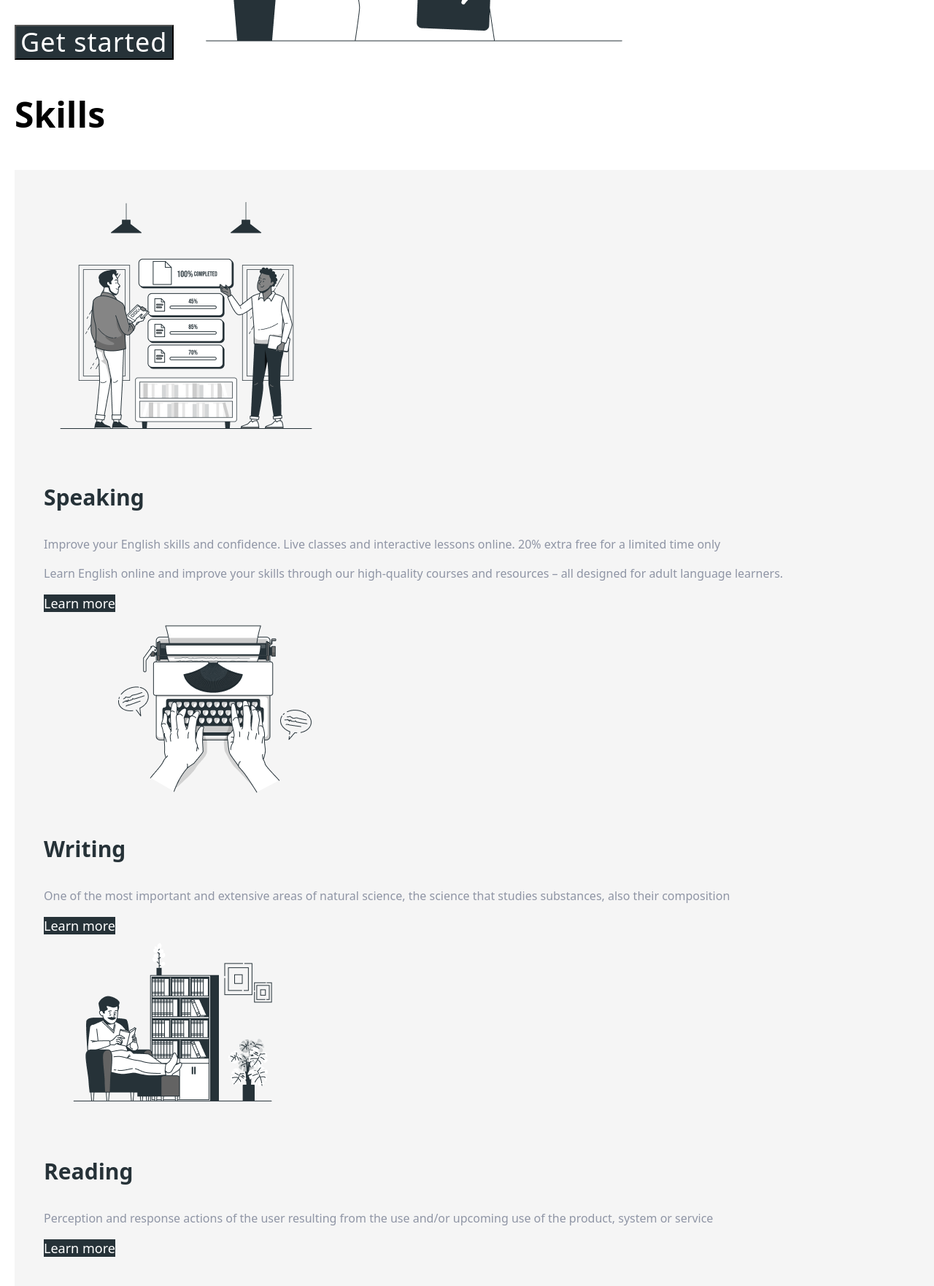
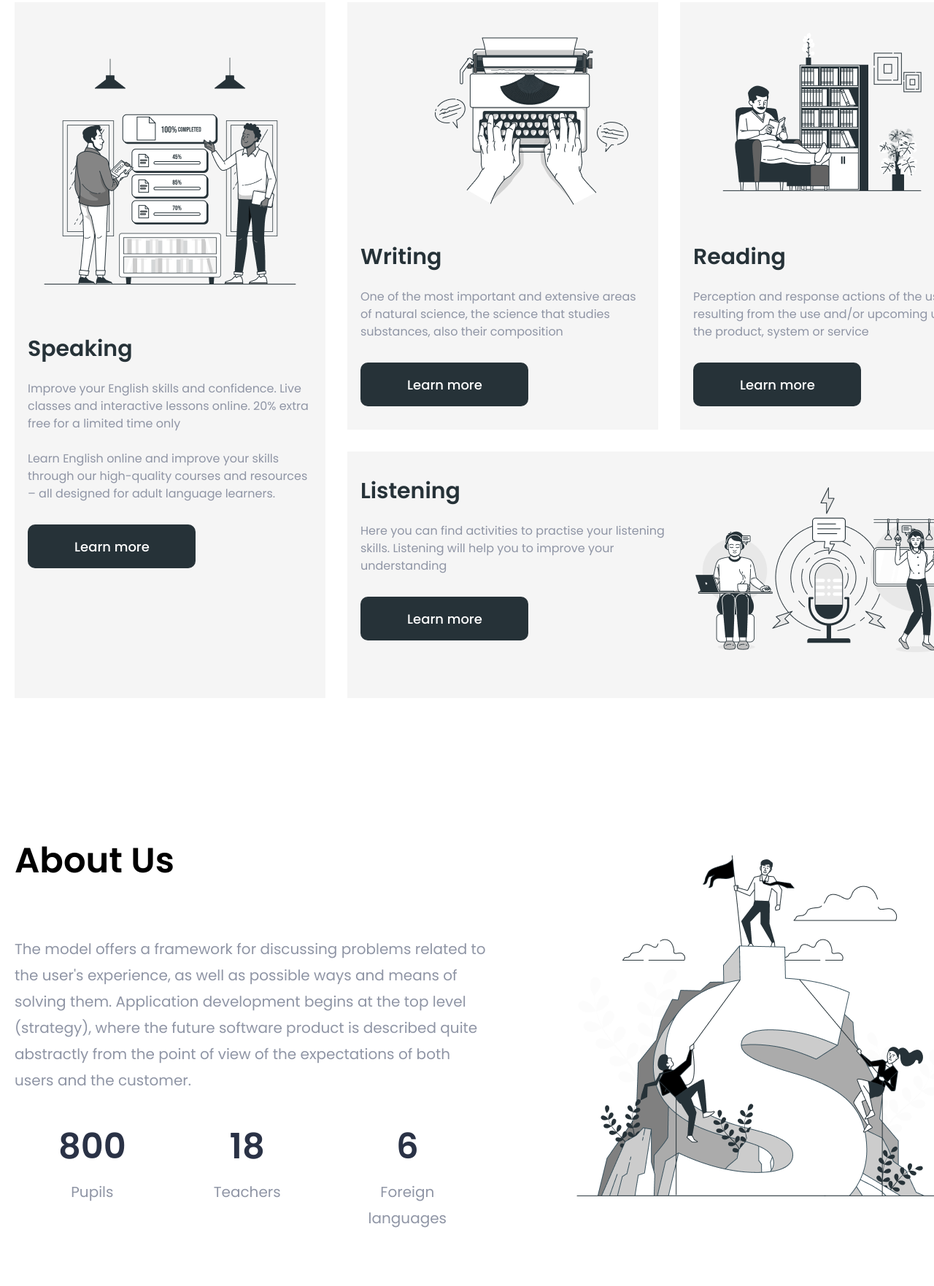
Before and after one commit to mrsDiana/Britlex, a plain HTML site: page index.html in a window 1280 px wide. Shown: the part 1037-2800 px from the top of the page at 73% size. Drawn offline with nearby package versions, Linux system fonts and the light colour scheme.

Commit message:
position section
last section about us

```diff
--- a/css/styles.css
+++ b/css/styles.css
@@ -17,6 +17,15 @@ body{
     color: var(--main-content);
     }
 
+    h1, h2, h3, h4, p, ul {
+        margin: 0;
+        padding: 0;
+    }
+
+    a {
+        display: block;
+    }
+
 .link {
         cursor: default;
         text-decoration: none;
@@ -24,6 +33,7 @@ body{
 
 .list{
         list-style-type: none;
+        padding: 0px;
     }
 
 .container {
@@ -32,6 +42,14 @@ body{
     padding-left: 20px;
     margin-right: auto;
     margin-left: auto;
+}
+
+.section{
+    padding-bottom: 180px;
+}
+
+.header{
+    padding: 55px 0;
 }
 
 .logo {
@@ -52,6 +70,9 @@ body{
     }
 
 .btn-white {
+    margin-left: auto;
+
+
     width: 312px;
     height: 70px;
 
@@ -68,27 +89,45 @@ body{
 
 .heder-item {
     display: flex;
-    justify-content: space-between;
+    align-items: center;
 }
 
 .heder-item .nav {
     display: flex;
+    align-items: center
 }
 
 .nav-item {
     display: flex;
-    margin-left: 228px;
+    margin: 0 0 0 228px;
 }
 .nav-item li:not(:last-child) {
  margin-right: 50px;
 }
+
+.nav-item a{
+display: block;
+}
+
     /* hero */
+
+.header-column{
+    display: flex;
+    justify-content: space-between;
+    align-items: flex-start;
+}
 
 .hero{
     font-size: 24px;
 }
 
-.hero-header {
+.column-first{
+width: 540px;
+}
+
+.hero-title {
+    margin-bottom: 40px;
+
     font-weight: 600;
     font-size: 64px;
     line-height: 1.25;
@@ -96,18 +135,28 @@ body{
     text-transform: capitalize;
 }
 
+.hero-txt {
+    margin-bottom: 60px;
+}
+
 .btn-black {
     text-align: center;
     color: var(--btn);
     background-color: var(--header-link);
+    border-radius: 10px;
 }
 
 .hero .btn-black {
+    width: 426px;
+    height: 100px;
+
     font-size: 36px;
     letter-spacing: 0.03em;
 }
 
-.header {
+.title {
+    margin-bottom: 60px;
+
     font-weight: 600;
     font-size: 48px;
     color: var(--main-header);
@@ -116,8 +165,42 @@ body{
 
 /* skills*/
 
+.skills .title{
+    text-align: center;
+}
+
 .card {
+    display: flex;
+    justify-content: space-between;
+}
+
+.card-vertical {
+    width: 426px;
     background-color: var(--card-color);
+
+}
+
+.card li {
+    padding: 32px 18px ;
+}
+
+
+.card>li,
+.card-two{
+    margin-right: 30px;
+}
+
+
+.cards-column{
+    display: flex;
+    margin-bottom: 30px;
+}
+
+
+.card-horizontal{
+display:flex;
+width: 882px;
+background-color: var(--card-color);
 }
 
 .header-card {
@@ -126,9 +209,33 @@ body{
     color: var(--header-link);
 }
 
+.title-card{
+    margin: 24px 0 20px 0;
+}
+
+.last-title {
+margin-bottom: 20px;
+}
+
+.firs-paragraph {
+    margin-bottom: 24px;
+}
+
 .skills .btn-black {
+    margin-top: 30px;
+    padding: 17px 63px 16px 64px;
+    width: 230px;
+    height: 60px;
+
+
+
     font-weight: 500;
     font-size: 18px;
+}
+
+.center-link {
+text-align: center;
+width: 100%;
 }
 
 /* about us*/
@@ -146,6 +253,27 @@ line-height: 1.8;
 
 .category {
     font-size: 20px;
+}
+
+.about-column {
+    display: flex;
+    justify-content: space-between;
+    align-items: flex-start;
+}
+
+.checklist {
+    display: flex;
+    justify-content: space-around;
+    margin-top: 30px;
+}
+
+.checklist p{
+    display: block;
+    text-align: center;
+}
+
+.about-first{
+    width: 652px;
 }
 
 .header-pricing{
--- a/index.html
+++ b/index.html
@@ -5,11 +5,11 @@
     <meta http-equiv="X-UA-Compatible" content="IE=edge" />
     <meta name="viewport" content="width=<device-width>, initial-scale=1.0" />
     <title>Britlex</title>
-    <link rel="stylesheet" href="./css/styles.css" />
     <link
       rel="stylesheet"
       href="https://cdnjs.cloudflare.com/ajax/libs/modern-normalize/1.1.0/modern-normalize.min.css"
     />
+    <link rel="stylesheet" href="./css/styles.css" />
     <link rel="preconnect" href="https://fonts.googleapis.com" />
     <link rel="preconnect" href="https://fonts.gstatic.com" crossorigin />
     <link
@@ -18,7 +18,7 @@
     />
   </head>
   <body>
-    <header>
+    <header class="header">
       <div class="heder-item container">
         <nav class="nav">
           <a class="logo link" href="#"><span class="brit">Brit</span>lex </a>
@@ -35,21 +35,23 @@
     </header>
 
     <main>
-      <section class="hero" id="home">
-        <div class="container">
-          <h1 class="hero-header">
+      <section class="hero section" id="home">
+        <div class="header-column container">
+          <div class="column-first">
+            <h1 class="hero-title">
               Learn <br />
               Any Foreign <br />
-            <svg>
+              Language
+              <!-- <svg>
               <use href="./img/symbol-defs.svg#icon-lamp"></use>
-            </svg>
-            Language
+            </svg> -->
             </h1>
-          <p>
-            With our teachers who write a program for each student, you will be
-            able to make your first sketch after the first lesson.
+            <p class="hero-txt">
+              With our teachers who write a program for each student, you will
+              be able to make your first sketch after the first lesson.
             </p>
             <button class="btn-black" type="button">Get started</button>
+          </div>
           <img
             src="./img/img1.png"
             alt="The girl listens to audio recordings in different languages"
@@ -57,18 +59,18 @@
           />
         </div>
       </section>
-      <section class="skills" id="skills">
+      <section class="skills section" id="skills">
         <div class="container">
-          <h2 class="header">Skills</h2>
+          <h2 class="title">Skills</h2>
           <ul class="card list">
-            <li>
+            <li class="card-vertical">
               <img
                 src="./img/img2.png"
                 alt="Two boys are speaking "
                 width="390"
               />
-              <h3 class="header-card">Speaking</h3>
-              <p>
+              <h3 class="header-card title-card">Speaking</h3>
+              <p class="firs-paragraph">
                 Improve your English skills and confidence. Live classes and
                 interactive lessons online. 20&#x00025; extra free for a limited
                 time only
@@ -80,9 +82,11 @@
               </p>
               <a class="btn-black link" href="">Learn more</a>
             </li>
-            <li>
+            <div>
+              <div class="cards-column">
+                <li class="card-vertical card-two">
                   <img src="./img/img3.png" alt="Typewriter" width="390" />
-              <h3 class="header-card">Writing</h3>
+                  <h3 class="header-card title-card">Writing</h3>
                   <p>
                     One of the most important and extensive areas of natural
                     science, the science that studies substances, also their
@@ -90,47 +94,55 @@
                   </p>
                   <a class="btn-black link" href="">Learn more</a>
                 </li>
-            <li>
+                <li class="card-vertical">
                   <img
                     src="./img/img4.png"
                     alt="A man is reading a book"
                     width="390"
                   />
-              <h3 class="header-card">Reading</h3>
+                  <h3 class="header-card title-card">Reading</h3>
                   <p>
-                Perception and response actions of the user resulting from the
-                use and/or upcoming use of the product, system or service
+                    Perception and response actions of the user resulting from
+                    the use and/or upcoming use of the product, system or
+                    service
                   </p>
                   <a class="btn-black link" href="">Learn more</a>
                 </li>
-            <li>
-              <h3 class="header-card">Listening</h3>
+              </div>
+
+              <li class="card-horizontal">
+                <div>
+                  <h3 class="header-card last-title">Listening</h3>
                   <p>
-                Here you can find activities to practise your listening skills.
-                Listening will help you to improve your understanding
+                    Here you can find activities to practise your listening
+                    skills. Listening will help you to improve your
+                    understanding
                   </p>
                   <a class="btn-black link" href="">Learn more</a>
+                </div>
                 <img
                   src="./img/img5.png"
                   alt="People listen to music"
                   width="408"
                 />
               </li>
+            </div>
           </ul>
         </div>
       </section>
-      <section class="about" id="about">
-        <div class="container">
-          <h2 class="header">About Us</h2>
+      <section class="about section" id="about">
+        <div class="container about-column">
+          <div class="about-first">
+            <h2 class="title">About Us</h2>
             <p>
-            The model offers a framework for discussing problems related to the
-            user's experience, as well as possible ways and means of solving
-            them. Application development begins at the top level (strategy),
-            where the future software product is described quite abstractly from
-            the point of view of the expectations of both users and the
-            customer.
+              The model offers a framework for discussing problems related to
+              the user's experience, as well as possible ways and means of
+              solving them. Application development begins at the top level
+              (strategy), where the future software product is described quite
+              abstractly from the point of view of the expectations of both
+              users and the customer.
             </p>
-          <ul class="list">
+            <ul class="list checklist">
               <li>
                 <p class="number">800</p>
                 <p class="category">Pupils</p>
@@ -141,15 +153,19 @@
               </li>
               <li>
                 <p class="number">6</p>
-              <p class="category">Foreign languages</p>
+                <p class="category">
+                  Foreign <br />
+                  languages
+                </p>
               </li>
             </ul>
+          </div>
           <img src="./img/img6.png" alt="" />
         </div>
       </section>
-      <section id="pricing">
+      <section id="pricing section">
         <div class="container">
-          <h2 class="header">Pricing</h2>
+          <h2 class="title">Pricing</h2>
           <ul class="list">
             <li class="pricing-card">
               <img src="./img/img7.png" alt="Girl with laptop" width="426" />
@@ -196,7 +212,7 @@
       </section>
       <section id="contacts">
         <div class="container">
-          <h2 class="header">Contact Us</h2>
+          <h2 class="title">Contact Us</h2>
           <img src="./img/img10.png" alt="Man with a paper plane" width="390" />
           <p class="text">
             Discover your current English level by taking our free online
```
Lines whose indentation alone changed are shown as unchanged.
